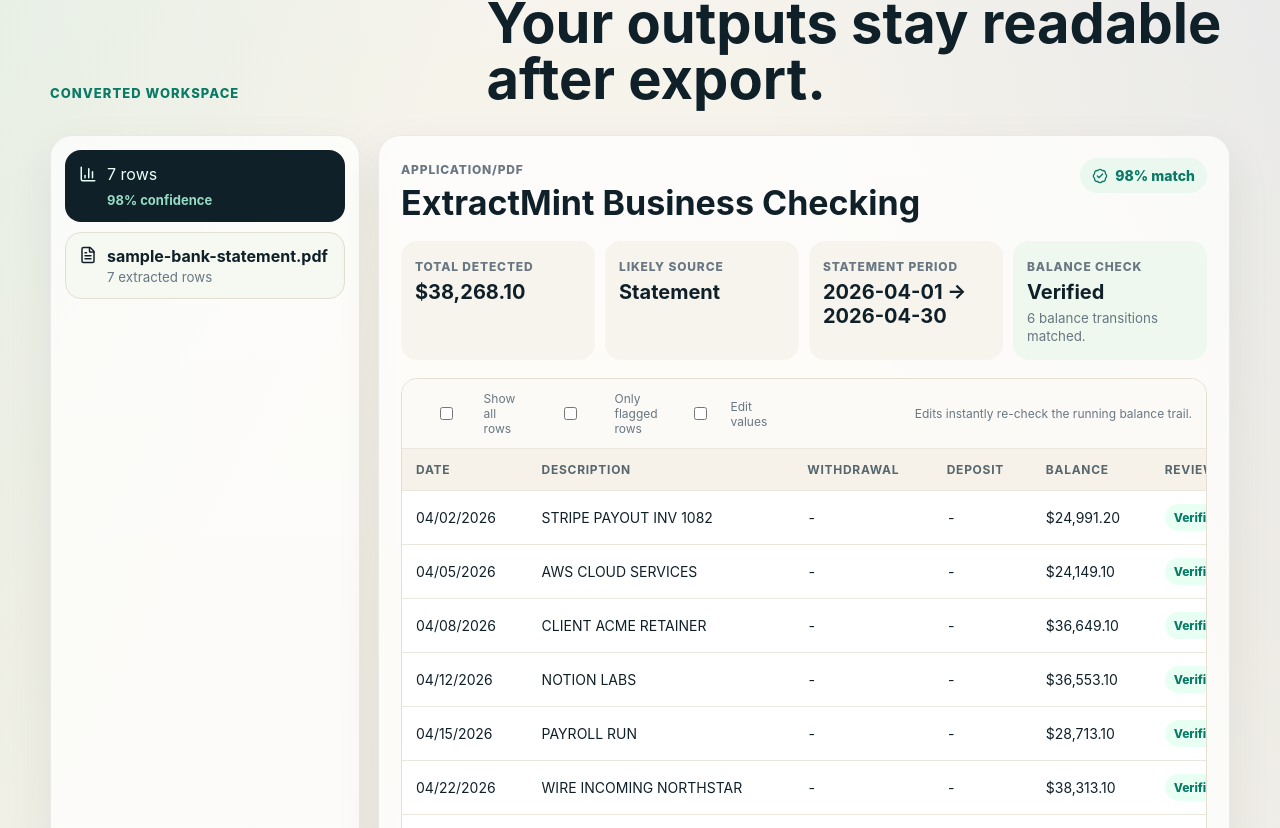
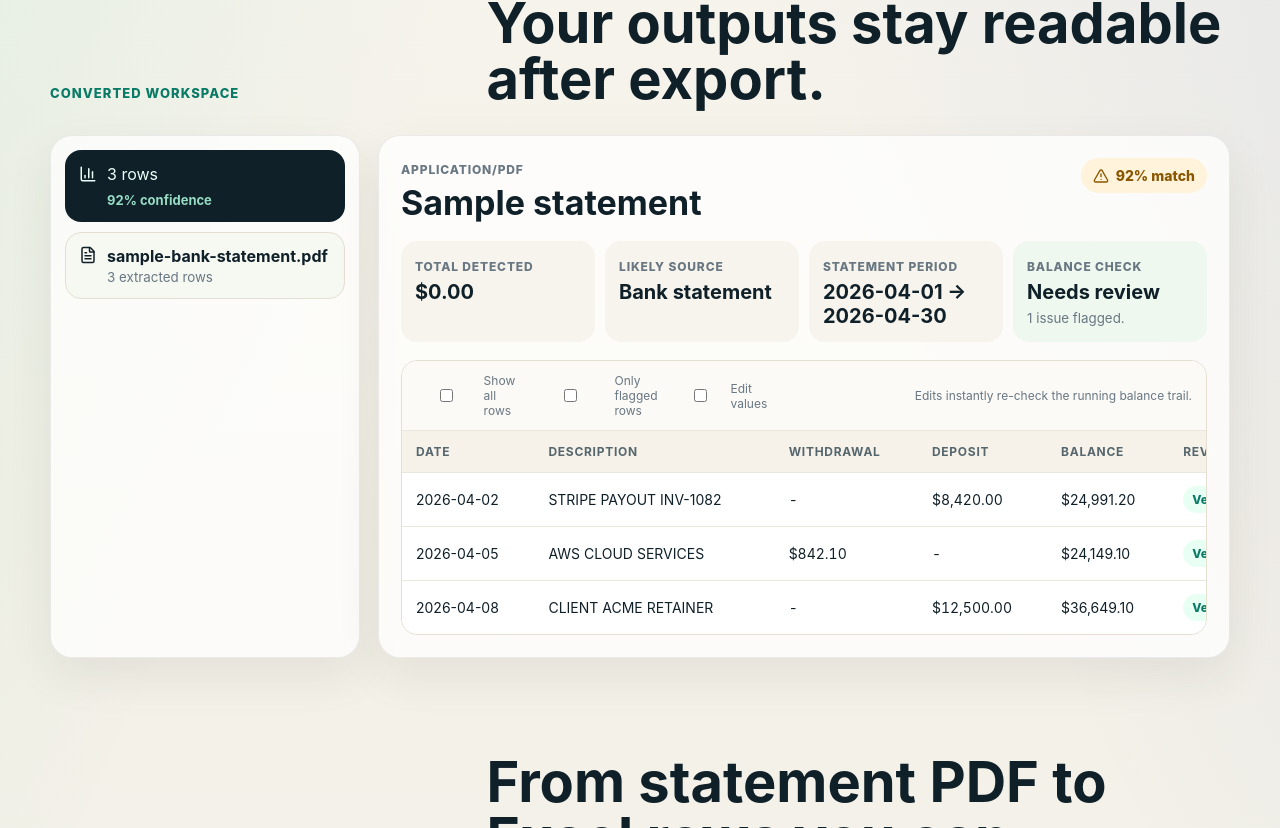
Before and after one commit to twerpygeek/ExtractMint, a React (Vite) app: page / in a window 1280 px wide. Shown: the part 1152-1980 px from the top of the page. Built offline with nearby package versions, Linux system fonts and the light colour scheme.

Commit message:
Code-split converter module

```diff
--- a/src/App.tsx
+++ b/src/App.tsx
@@ -19,24 +19,8 @@ import {
 } from 'lucide-react'
 import { type DragEvent, useMemo, useRef, useState } from 'react'
 import './App.css'
-import {
-  convertFiles,
-  createCombinedExcelBlob,
-  createCsvBlob,
-  createDocxBlob,
-  createExcelBlob,
-  createPdfBlob,
-  createQboBlob,
-  createReviewJsonBlob,
-  createReviewPackZipBlob,
-  createSampleResult,
-  importReviewJson,
-  refreshStatementPeriod,
-  revalidateRows,
-  type ConversionResult,
-  type ProgressEvent,
-  type ValidationSummary,
-} from './lib/converter'
+import type { ConversionResult, ProgressEvent, ValidationSummary } from './lib/converter'
+import { getConverterIfLoaded, loadConverter } from './lib/converterLoader'
 
 const storedValue = (key: string) => {
   if (typeof window === 'undefined') return null
@@ -125,9 +109,83 @@ const faqItems = [
   },
 ]
 
+const createSampleResultLite = (): ConversionResult => ({
+  fileName: 'sample-bank-statement.pdf',
+  fileType: 'application/pdf',
+  currencyCode: 'USD',
+  statementPeriod: {
+    start: '2026-04-01',
+    end: '2026-04-30',
+    source: 'inferred',
+  },
+  fileMeta: {
+    size: 0,
+    lastModified: Date.now(),
+    sha256: 'sample',
+  },
+  rawText: 'Sample statement preview (conversion runs after upload).',
+  rows: [
+    {
+      date: '2026-04-02',
+      description: 'STRIPE PAYOUT INV-1082',
+      deposit: 8420,
+      amount: 8420,
+      balance: 24991.2,
+      reference: 'INV-1082',
+      category: 'Income',
+      confidence: 0.93,
+      source: 'sample',
+    },
+    {
+      date: '2026-04-05',
+      description: 'AWS CLOUD SERVICES',
+      withdrawal: 842.1,
+      amount: -842.1,
+      balance: 24149.1,
+      reference: '',
+      category: 'Expense',
+      confidence: 0.92,
+      source: 'sample',
+    },
+    {
+      date: '2026-04-08',
+      description: 'CLIENT ACME RETAINER',
+      deposit: 12500,
+      amount: 12500,
+      balance: 36649.1,
+      reference: '',
+      category: 'Income',
+      confidence: 0.93,
+      source: 'sample',
+    },
+  ],
+  confidence: 92,
+  validation: {
+    status: 'review',
+    checkedRows: 2,
+    issueCount: 1,
+    openingBalance: undefined,
+    closingBalance: 38268.1,
+    issues: [
+      {
+        severity: 'info',
+        message: 'Upload a real statement to validate the full running balance trail.',
+      },
+    ],
+  },
+  processedAt: new Date().toISOString(),
+  summary: {
+    title: 'Sample statement',
+    documentKind: 'Bank statement',
+    total: 0,
+    vendor: 'ExtractMint',
+    notes: ['Sample preview only. Upload a file to run extraction.'],
+  },
+})
+
 function App() {
   const inputRef = useRef<HTMLInputElement>(null)
-  const [results, setResults] = useState<ConversionResult[]>([createSampleResult()])
+  const [results, setResults] = useState<ConversionResult[]>([createSampleResultLite()])
   const [activeIndex, setActiveIndex] = useState(0)
   const [showAllRows, setShowAllRows] = useState(false)
   const [onlyIssues, setOnlyIssues] = useState(false)
@@ -215,13 +273,18 @@ function App() {
 
       nextRows[rowIndex] = nextRow
 
-      const nextValidation = revalidateRows(nextRows, target.currencyCode || 'USD')
+      const converter = getConverterIfLoaded()
+      const nextValidation = converter
+        ? converter.revalidateRows(nextRows, target.currencyCode || 'USD')
+        : target.validation
       const nextResults = [...previous]
       nextResults[resultIndex] = {
         ...target,
         rows: nextRows,
         validation: nextValidation,
-        statementPeriod: refreshStatementPeriod(nextRows, target.statementPeriod),
+        statementPeriod: converter
+          ? converter.refreshStatementPeriod(nextRows, target.statementPeriod)
+          : target.statementPeriod,
       }
       return nextResults
     })
@@ -260,6 +323,7 @@ function App() {
     const files = Array.from(fileList)
     if (files.length === 0) return
 
+    const converter = await loadConverter()
     const reviewJsonFiles = files.filter((file) =>
       file.name.toLowerCase().endsWith('.extractmint-review.json'),
     )
@@ -280,7 +344,7 @@ function App() {
           detail: 'Importing ExtractMint review JSON',
         })
         try {
-          imported.push(await importReviewJson(file))
+          imported.push(await converter.importReviewJson(file))
         } catch (error) {
           throw new Error(
             `Failed to import ${file.name}: ${error instanceof Error ? error.message : 'Invalid JSON'}`,
@@ -292,7 +356,7 @@ function App() {
       const converted =
         normalFiles.length === 0
           ? []
-          : await convertFiles(normalFiles, setProgress, {
+          : await converter.convertFiles(normalFiles, setProgress, {
               forceOcr,
               ocrLanguage,
             })
@@ -327,12 +391,13 @@ function App() {
   const downloadBlob = async (format: 'xlsx' | 'csv' | 'docx' | 'pdf' | 'qbo') => {
     if (!activeResult) return
 
+    const converter = await loadConverter()
     const creators = {
-      xlsx: createExcelBlob,
-      csv: createCsvBlob,
-      docx: createDocxBlob,
-      pdf: createPdfBlob,
-      qbo: createQboBlob,
+      xlsx: converter.createExcelBlob,
+      csv: converter.createCsvBlob,
+      docx: converter.createDocxBlob,
+      pdf: converter.createPdfBlob,
+      qbo: converter.createQboBlob,
     }
     const blob = await creators[format](activeResult)
     const url = URL.createObjectURL(blob)
@@ -346,7 +411,9 @@ function App() {
 
   const downloadReviewJson = () => {
     if (!activeResult) return
-    const blob = createReviewJsonBlob(activeResult)
+    void (async () => {
+      const converter = await loadConverter()
+      const blob = converter.createReviewJsonBlob(activeResult)
       const url = URL.createObjectURL(blob)
       const anchor = document.createElement('a')
       const baseName = activeResult.fileName.replace(/\.[^.]+$/, '') || 'extractmint'
@@ -354,6 +421,7 @@ function App() {
       anchor.download = `${baseName}.extractmint-review.json`
       anchor.click()
       URL.revokeObjectURL(url)
+    })()
   }
 
   const downloadReviewPack = async () => {
@@ -366,7 +434,8 @@ function App() {
       detail: 'Building review pack ZIP',
     })
     try {
-      const blob = await createReviewPackZipBlob(results)
+      const converter = await loadConverter()
+      const blob = await converter.createReviewPackZipBlob(results)
       const url = URL.createObjectURL(blob)
       const anchor = document.createElement('a')
       const stamp = new Date().toISOString().slice(0, 10)
@@ -402,7 +471,8 @@ function App() {
       detail: 'Building combined workbook',
     })
     try {
-      const blob = await createCombinedExcelBlob(results)
+      const converter = await loadConverter()
+      const blob = await converter.createCombinedExcelBlob(results)
       const url = URL.createObjectURL(blob)
       const anchor = document.createElement('a')
       const stamp = new Date().toISOString().slice(0, 10)
--- /dev/null
+++ b/src/lib/converterLoader.ts
@@ -0,0 +1,17 @@
+let converterPromise: Promise<typeof import('./converter')> | null = null
+let converterModule: typeof import('./converter') | null = null
+
+export function loadConverter() {
+  if (converterModule) return Promise.resolve(converterModule)
+  if (!converterPromise) {
+    converterPromise = import('./converter').then((module) => {
+      converterModule = module
+      return module
+    })
+  }
+  return converterPromise
+}
+
+export function getConverterIfLoaded() {
+  return converterModule
+}
```
Lines whose indentation alone changed are shown as unchanged.
